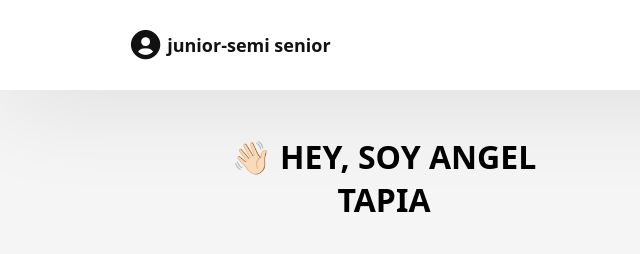
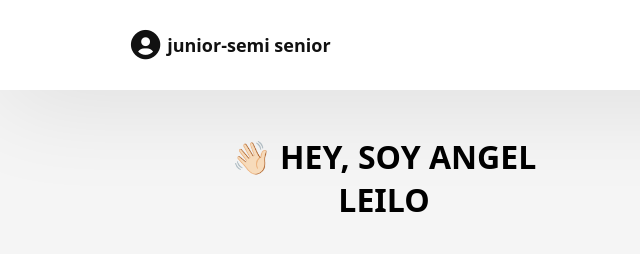
Before and after one commit to xkeaton/xfriday123angel, a plain HTML site: page index.html in a window 1280 px wide. Shown: the top 254 px of the page, 0-640 px from the left. Drawn offline with nearby package versions, Linux system fonts and the light colour scheme.

Commit message:
Mi cambio

```diff
--- a/index.html
+++ b/index.html
@@ -53,7 +53,7 @@
         </ul>
 
         <div class="home__info">
-          <h1 class="home__title">👋🏻 Hey, soy Angel <br> Tapia </h1>
+          <h1 class="home__title">👋🏻 Hey, soy Angel <br> Leilo </h1>
           <p class="home__description">
             Soy desarrollador web, apasionado por la tecnología y la programación,
             y creo que como todo programador, un buen café ☕.
```
